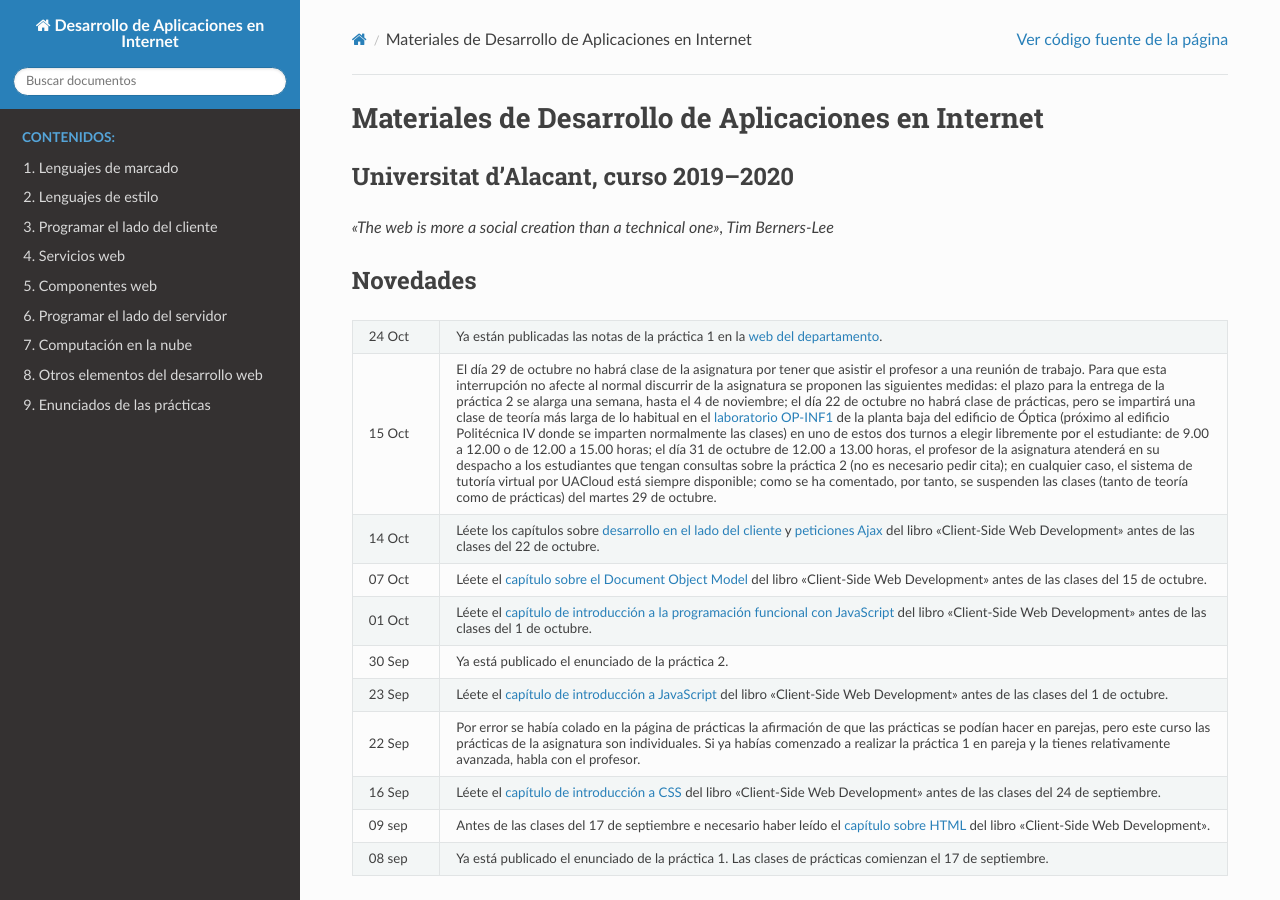
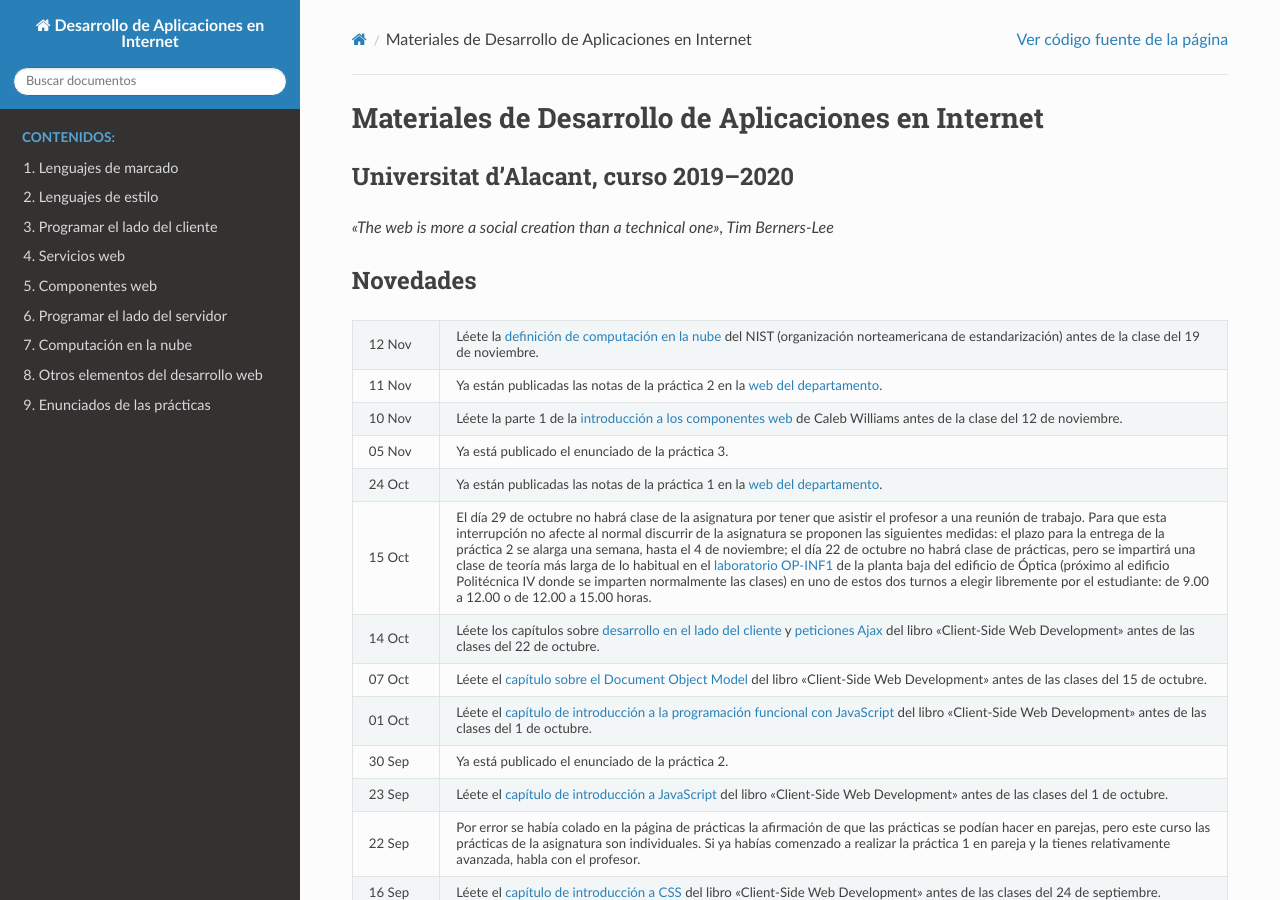
Before and after one commit to jaspock/dai1920, a Sphinx documentation site: the page built from docs/source/index.rst, in a window 1280 px wide and 900 px high. Built offline with Sphinx 7.4.7 and the Read the Docs theme 2.0.0, drawn with Linux system fonts in a browser that asks for light colours.

Commit message:
Cambios menores

```diff
--- a/docs/source/componentes.rst
+++ b/docs/source/componentes.rst
@@ -20,9 +20,9 @@ Los componentes web son un conjunto de estándares que facilitan la reutilizaci
 .. admonition:: Hazlo tú ahora
   :class: hazlotu
 
-  A modo introductorio, lee la breve descripción de las tecnologías de los componentes web que puedes encontrar en `webcomponents.org`_.
+  A modo introductorio, lee la parte 1 de la `introducción a los componentes web`_ de Caleb Williams.
 
-  .. _`webcomponents.org`: https://www.webcomponents.org/introduction
+  .. _`introducción a los componentes web`: https://css-tricks.com/an-introduction-to-web-components/
 
 
 Componentes web
--- a/docs/source/index.rst
+++ b/docs/source/index.rst
@@ -18,10 +18,18 @@ Novedades
     :header-rows: 0
     :class: tablita
 
+    * - 12 Nov
+      - Léete la `definición de computación en la nube`_ del NIST (organización norteamericana de estandarización) antes de la clase del 19 de noviembre.
+    * - 11 Nov
+      - Ya están publicadas las notas de la práctica 2 en la `web del departamento`_.
+    * - 10 Nov
+      - Léete la parte 1 de la `introducción a los componentes web`_ de Caleb Williams antes de la clase del 12 de noviembre.
+    * - 05 Nov
+      - Ya está publicado el enunciado de la práctica 3.
     * - 24 Oct
       - Ya están publicadas las notas de la práctica 1 en la `web del departamento`_.
     * - 15 Oct
-      - El día 29 de octubre no habrá clase de la asignatura por tener que asistir el profesor a una reunión de trabajo. Para que esta interrupción no afecte al normal discurrir de la asignatura se proponen las siguientes medidas: el plazo para la entrega de la práctica 2 se alarga una semana, hasta el 4 de noviembre; el día 22 de octubre no habrá clase de prácticas, pero se impartirá una clase de teoría más larga de lo habitual en el `laboratorio OP-INF1`_ de la planta baja del edificio de Óptica (próximo al edificio Politécnica IV donde se imparten normalmente las clases) en uno de estos dos turnos a elegir libremente por el estudiante: de 9.00 a 12.00 o de 12.00 a 15.00 horas; el día 31 de octubre de 12.00 a 13.00 horas, el profesor de la asignatura atenderá en su despacho a los estudiantes que tengan consultas sobre la práctica 2 (no es necesario pedir cita); en cualquier caso, el sistema de tutoría virtual por UACloud está siempre disponible; como se ha comentado, por tanto, se suspenden las clases (tanto de teoría como de prácticas) del martes 29 de octubre.
+      - El día 29 de octubre no habrá clase de la asignatura por tener que asistir el profesor a una reunión de trabajo. Para que esta interrupción no afecte al normal discurrir de la asignatura se proponen las siguientes medidas: el plazo para la entrega de la práctica 2 se alarga una semana, hasta el 4 de noviembre; el día 22 de octubre no habrá clase de prácticas, pero se impartirá una clase de teoría más larga de lo habitual en el `laboratorio OP-INF1`_ de la planta baja del edificio de Óptica (próximo al edificio Politécnica IV donde se imparten normalmente las clases) en uno de estos dos turnos a elegir libremente por el estudiante: de 9.00 a 12.00 o de 12.00 a 15.00 horas.
     * - 14 Oct
       - Léete los capítulos sobre `desarrollo en el lado del cliente`_ y `peticiones Ajax`_ del libro "Client-Side Web Development" antes de las clases del 22 de octubre.
     * - 07 Oct
@@ -50,6 +58,8 @@ Novedades
 .. _`peticiones Ajax`: https://info340.github.io/ajax.html
 .. _`laboratorio OP-INF1`: https://cvnet.cpd.ua.es/FichaAula/es/Aula/Ver/0038PB019
 .. _`web del departamento`: https://www.dlsi.ua.es/alumnes/index.cgi?id=val
+.. _`definición de computación en la nube`: https://nvlpubs.nist.gov/nistpubs/Legacy/SP/nistspecialpublication800-145.pdf
+.. _`introducción a los componentes web`: https://css-tricks.com/an-introduction-to-web-components/
 
 Guía docente
 ------------
```
